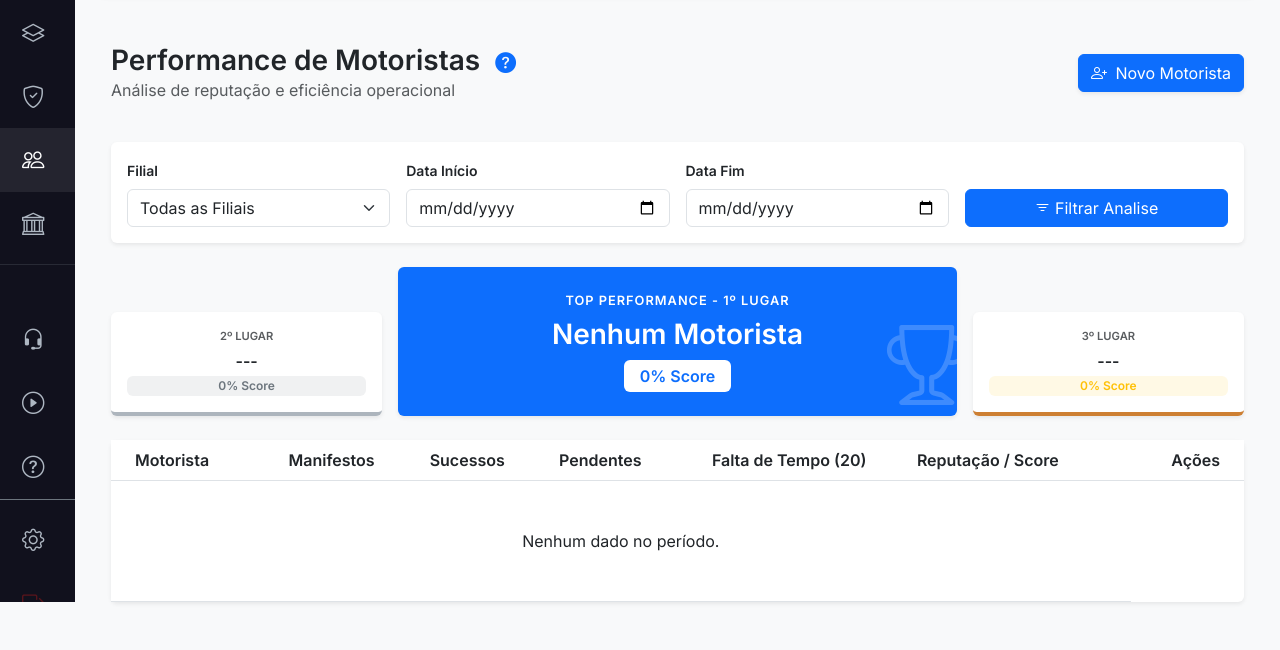
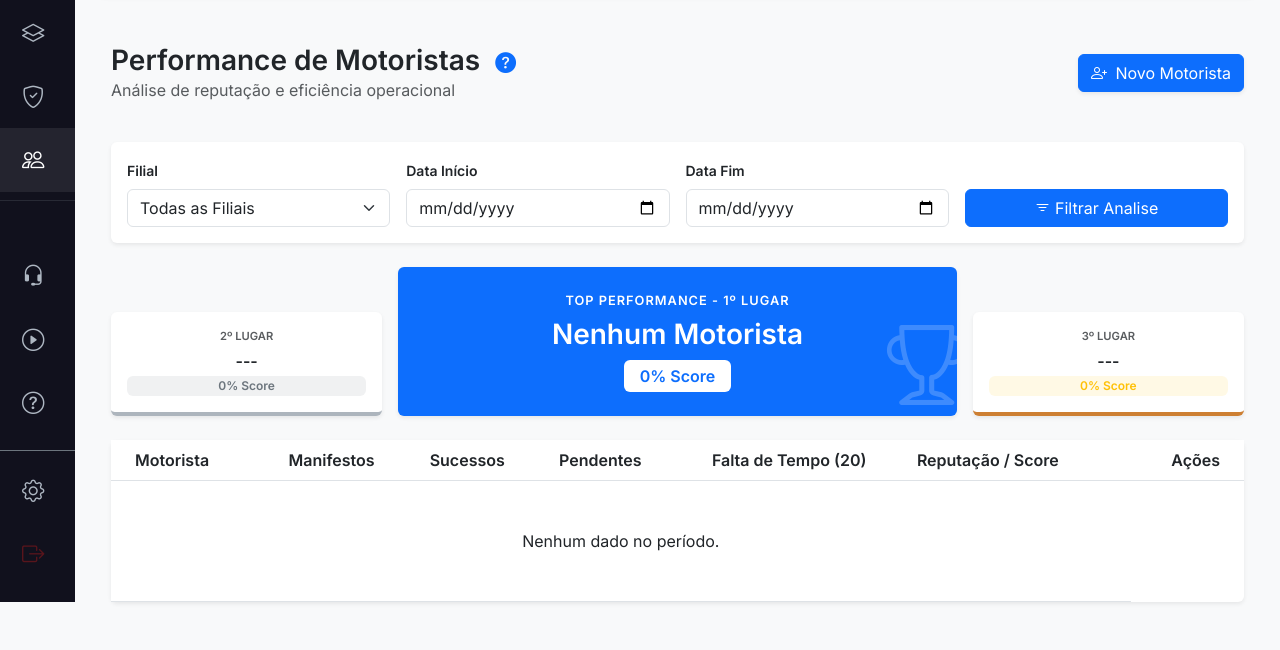
Before and after one commit to vortex-tecnologia/rxtrack, a Django app: page /motoristas/ in a window 1280 px wide. Shown: the part 198-848 px from the top of the page. Run offline with Django 4.2, Linux system fonts and the light colour scheme; the visitor is signed in with stand-in values (Sample User, id 1); data that the repository does not hold is empty; parts of the project's set-up code (start-up, migrations or seed data) failed here and were passed over; some libraries are stand-ins or nearby versions.

Commit message:
style: remove menu financeiro

```diff
--- a/backend/templates/desktop/base.html
+++ b/backend/templates/desktop/base.html
@@ -155,10 +155,7 @@
             <i class="bi bi-people"></i>
             <span class="menu-text">Motoristas</span>
         </a>
-        <a href="#" class="nav-link">
-            <i class="bi bi-bank"></i>
-            <span class="menu-text">Financeiro</span>
-        </a>
+
 
         <!-- Seção de Suporte -->
         <div class="border-top border-secondary opacity-25 my-2"></div>
```
